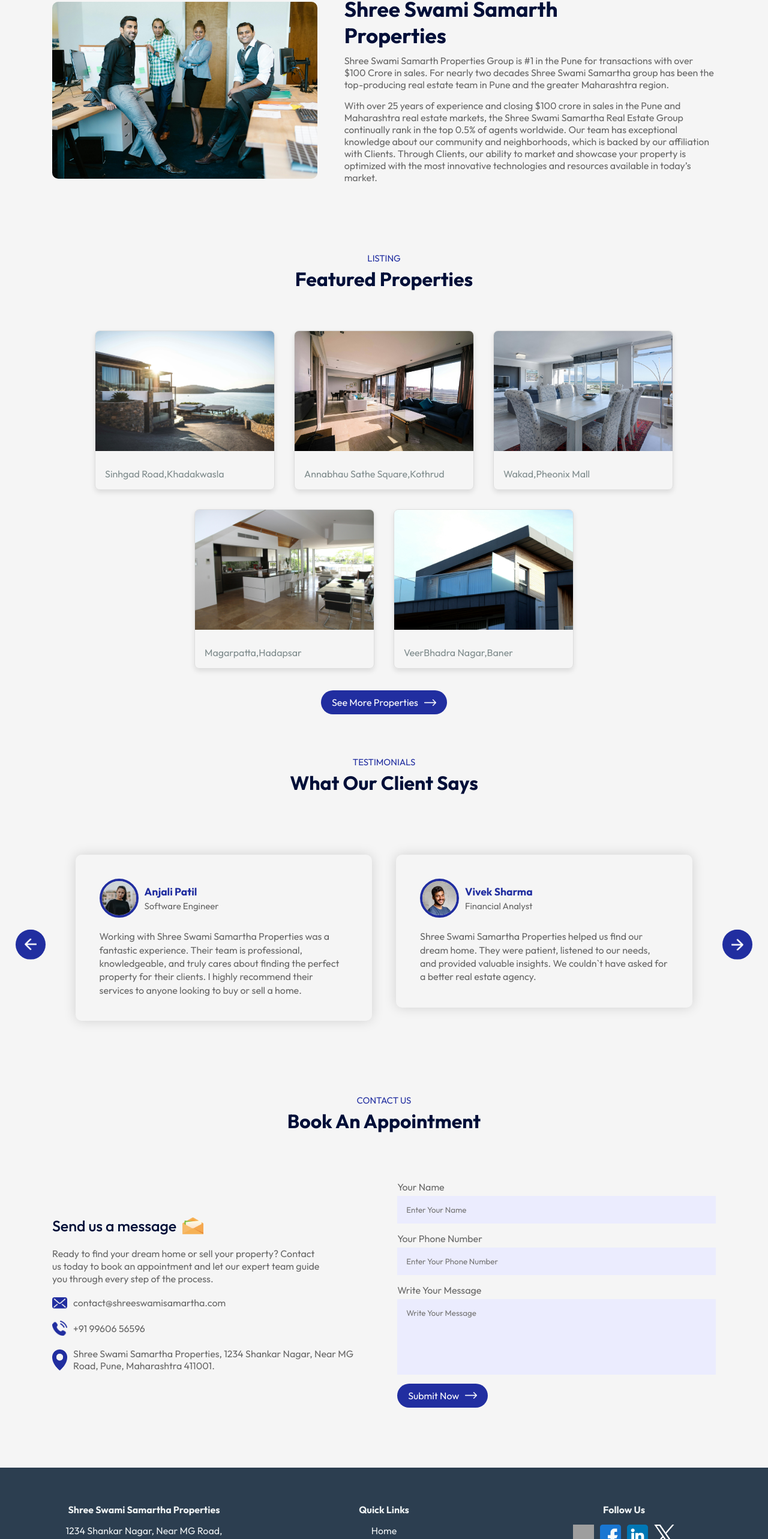
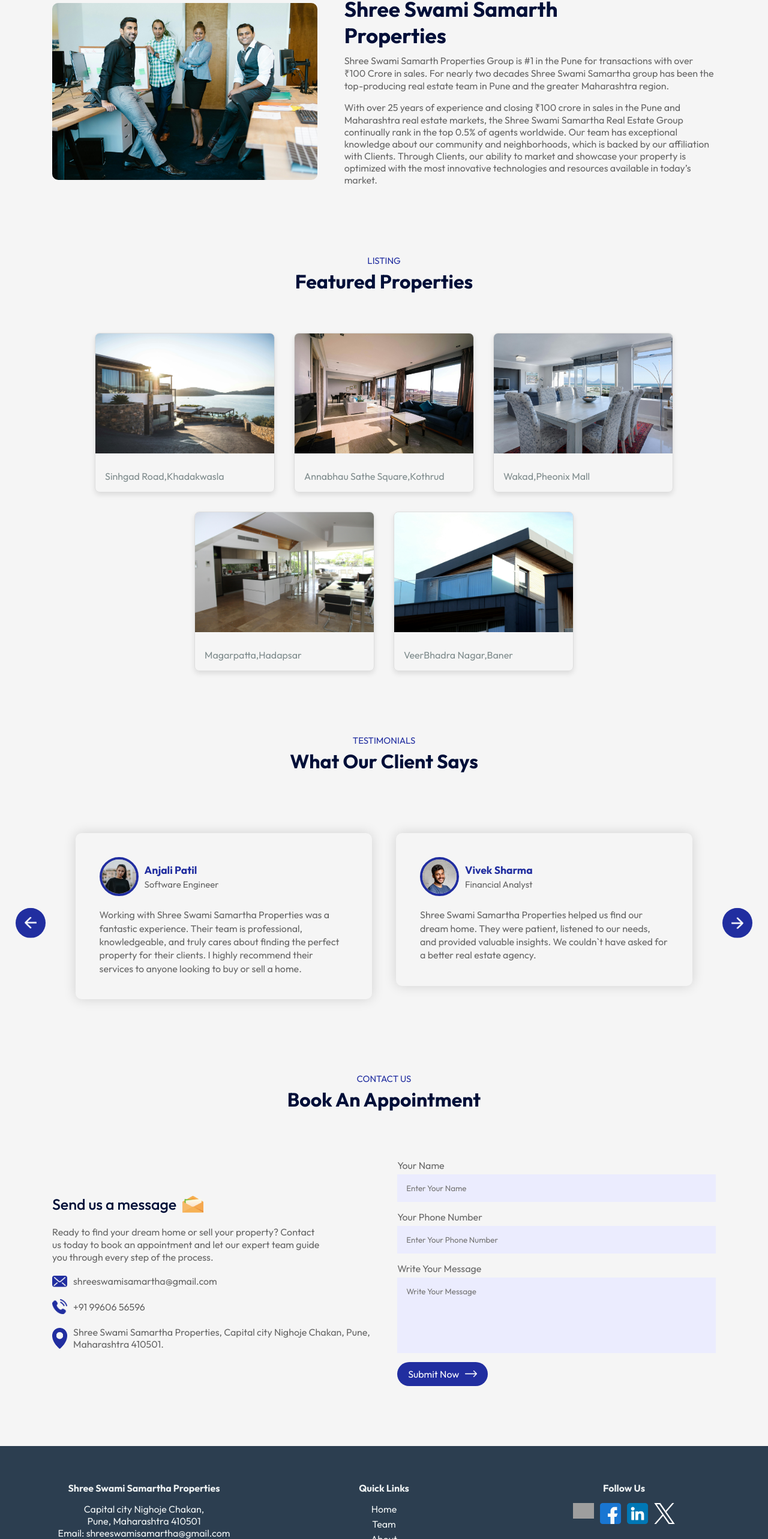
Before and after one commit to Ajjack4/Estate-Agency, a React (Vite) app: page / in a window 1280 px wide. Shown: the part 1621-4187 px from the top of the page at 60% size. Built offline with nearby package versions, Linux system fonts and the light colour scheme; grey boxes are pictures that could not be loaded.

Commit message:
made UI changes

```diff
--- a/src/components/About/About.jsx
+++ b/src/components/About/About.jsx
@@ -10,9 +10,9 @@ const About = () => {
       <div className="about-right">
         <h2> Shree Swami Samarth Properties</h2>
         {/* <h2>Why Choose Us?</h2> */}
-        <p>Shree Swami Samarth Properties Group is #1 in the Pune for transactions with over $100 Crore in sales. For nearly two decades Shree Swami Samartha group has been the top-producing real estate team in Pune and the greater Maharashtra region.</p>
+        <p>Shree Swami Samarth Properties Group is #1 in the Pune for transactions with over ₹100 Crore in sales. For nearly two decades Shree Swami Samartha group has been the top-producing real estate team in Pune and the greater Maharashtra region.</p>
 
-        <p>With over 25 years of experience and closing $100 crore in sales in the Pune and Maharashtra real estate markets, the Shree Swami Samartha Real Estate Group continually rank in the top 0.5% of agents worldwide. Our team has exceptional knowledge about our community and neighborhoods, which is backed by our affiliation with Clients. Through Clients, our ability to market and showcase your property is optimized with the most innovative technologies and resources available in today’s market.</p>
+        <p>With over 25 years of experience and closing ₹100 crore in sales in the Pune and Maharashtra real estate markets, the Shree Swami Samartha Real Estate Group continually rank in the top 0.5% of agents worldwide. Our team has exceptional knowledge about our community and neighborhoods, which is backed by our affiliation with Clients. Through Clients, our ability to market and showcase your property is optimized with the most innovative technologies and resources available in today’s market.</p>
       </div>
     </div>
   )
--- a/src/components/Contact/Contact.jsx
+++ b/src/components/Contact/Contact.jsx
@@ -11,9 +11,9 @@ const Contact = () => {
         <h3>Send us a message<img src={msg_icon}></img></h3>
         <p>Ready to find your dream home or sell your property? Contact us today to book an appointment and let our expert team guide you through every step of the process.</p>
         <ul>
-            <li><img src={mail_icon}/>contact@shreeswamisamartha.com</li>
+            <li><img src={mail_icon}/>shreeswamisamartha@gmail.com</li>
             <li><img src={phone_icon}/>+91 99606 56596</li>
-            <li><img src={location_icon}/>Shree Swami Samartha Properties, 1234 Shankar Nagar, Near MG Road, Pune, Maharashtra 411001.</li>
+            <li><img src={location_icon}/>Shree Swami Samartha Properties, Capital city Nighoje Chakan, Pune, Maharashtra 410501.</li>
         </ul>
       </div>
       <div className='contact-col'>
--- a/src/components/Footer/Footer.jsx
+++ b/src/components/Footer/Footer.jsx
@@ -13,9 +13,9 @@ const Footer = () => {
       <div className="footer-container">
         <div className="footer-section">
           <h4>Shree Swami Samartha Properties</h4>
-          <p>1234 Shankar Nagar, Near MG Road,<br />
-             Pune, Maharashtra 411001</p>
-          <p>Email: info@swamisamarthaproperties.com</p>
+          <p> Capital city Nighoje Chakan, <br />
+             Pune, Maharashtra 410501</p>
+          <p>Email: shreeswamisamartha@gmail.com</p>
           <p>Phone: +91 99606 56596</p>
         </div>
 
--- a/src/components/Listings/ListingDic.jsx
+++ b/src/components/Listings/ListingDic.jsx
@@ -5,7 +5,7 @@ import Listing_2 from '../../assets/Listing-2.jpg';
 import Listing_3 from '../../assets/Listing-3.jpg';
 import Listing_4 from '../../assets/Listing-4.jpg';
 import Listing_5 from '../../assets/Listing-5.jpg';
-import black_arrow from '../../assets/white-arrow.png';
+// import black_arrow from '../../assets/white-arrow.png';
 
 const ListingDic = () => {
   return (
@@ -38,9 +38,11 @@ const ListingDic = () => {
       />
 
     </div>
-    <div className="button-container">
+    {/* <div className="button-container">
     <button className='btn darkbtn'>See More Properties<img src={black_arrow}/></button>
-    </div>
+    </div> */}
+
+
     </div>
 
 
--- a/src/components/Listings/Listings.css
+++ b/src/components/Listings/Listings.css
@@ -5,6 +5,13 @@
     box-shadow: 0 4px 8px rgba(0, 0, 0, 0.1);
     max-width: 300px;
     margin: 16px;
+  }
+  .property-card:hover{
+    box-shadow: 0 8px 16px 0 rgba(0,0,0,0.2), 0 6px 20px 0 rgba(0,0,0,0.19);
+    transition: 0.2s;
+    cursor: pointer;
+    border: 1px solid #ddd;
+    margin: 10px;
   }
 
   .property-image {
```
